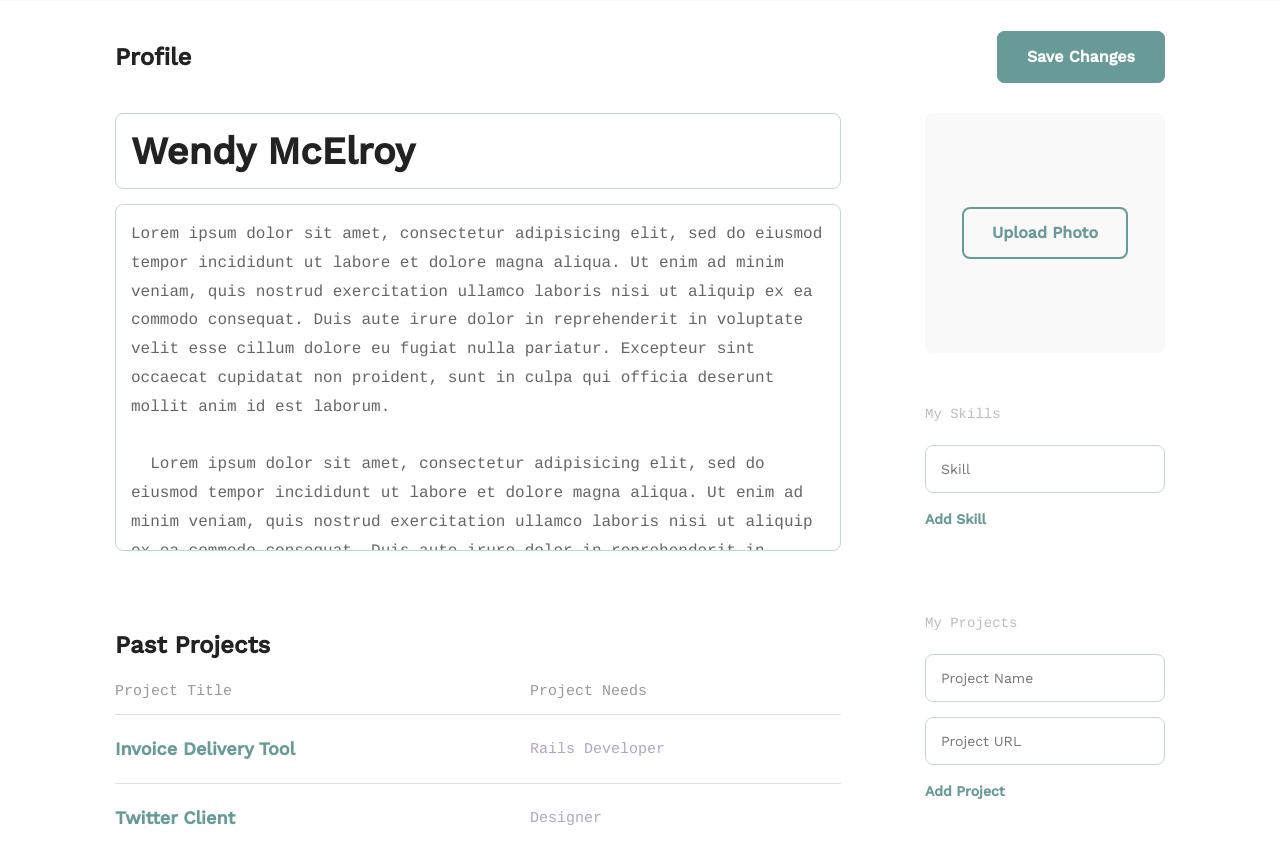
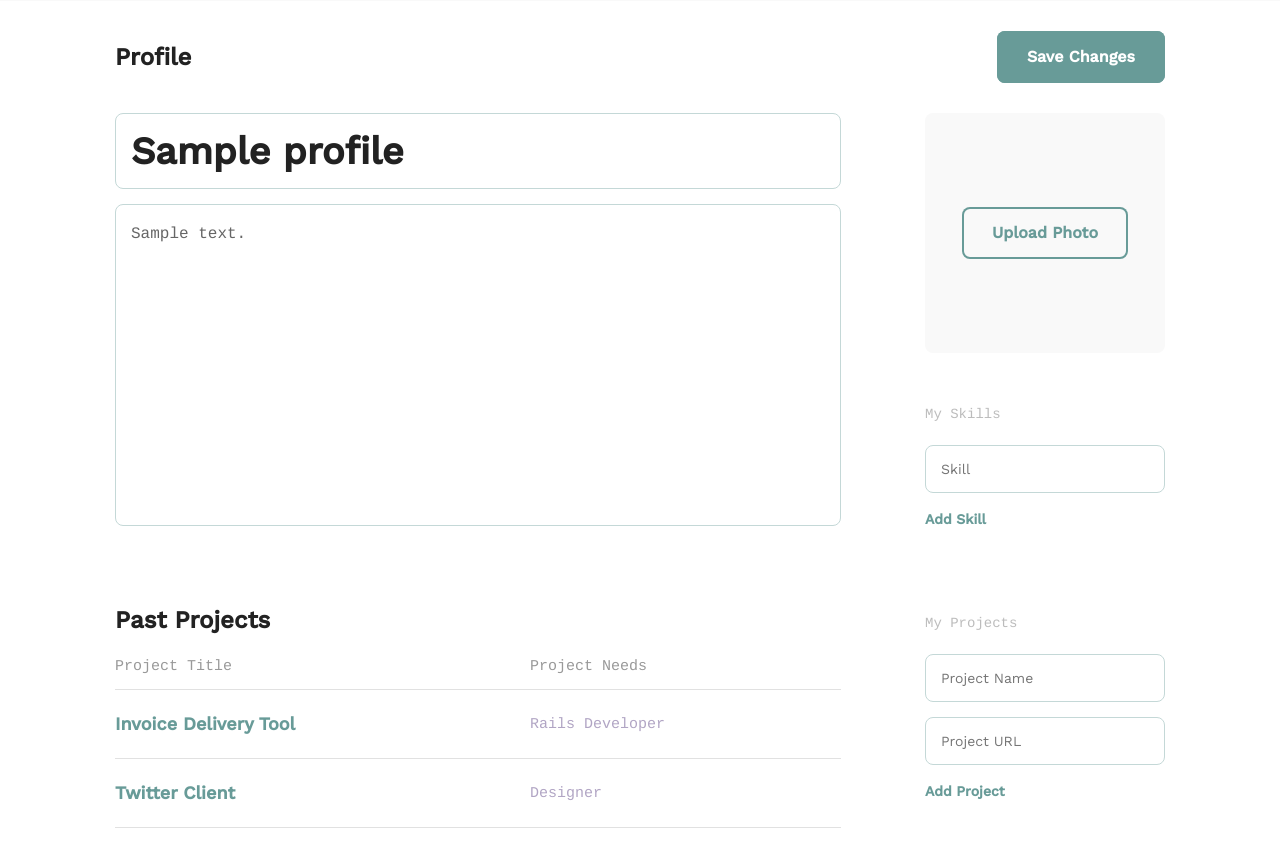
Before and after one commit to hyungmogu/social-team-builder, a Django app: page /profile/edit/ in a window 1280 px wide. Shown: the part 170-1022 px from the top of the page. Run offline with Django 3.2, Linux system fonts and the light colour scheme; a user stored in the database is signed in; tables that the repository leaves empty hold one stand-in row (values such as "Sample post"); parts of the project's set-up code (start-up, migrations or seed data) failed here and were passed over.

Commit message:
feat: Add name & short bio to '/profile/edit'

```diff
--- a/project/main/forms.py
+++ b/project/main/forms.py
@@ -20,6 +20,8 @@ class PositionForm(forms.ModelForm):
         model = Position
 
 class ProfileForm(forms.ModelForm):
+    name = forms.CharField(widget=forms.TextInput(attrs={'placeholder':'Full Name', 'class': 'circle--input--h1'}))
+    short_bio = forms.CharField(widget=forms.Textarea(attrs={'placeholder': 'Tell us about yourself...'}))
     class Meta:
         fields = ('name', 'short_bio', 'profile_image')
         model = Profile
--- a/project/templates/main/profile_edit.html
+++ b/project/templates/main/profile_edit.html
@@ -14,21 +14,23 @@
 
 {% block body_content %}
   <div class="bounds circle--page">
+    <form method="POST">
+      {% csrf_token %}
       <div class="circle--page--header circle--fluid">
         <div class="circle--fluid--cell circle--fluid--primary">
           <h2>Profile</h2>
         </div>
         <div class="circle--fluid--cell circle--fluid--secondary">
-        <a class="button button-primary icon-on-left" href="{% url 'profile' %}">Save Changes</a>
+          <button type="submit" class="button button-primary icon-on-left">Save Changes</button>
         </div>
       </div>
 
       <div class="grid-70">
-      <input type="text" value="Wendy McElroy" placeholder="Full Name" class="circle--input--h1">
+          {{ form_profile.name }}
+          {{ form_profile.name.errors }}
           <div class="circle--article--body">
-        <textarea placeholder="Tell us about yourself...">Lorem ipsum dolor sit amet, consectetur adipisicing elit, sed do eiusmod tempor incididunt ut labore et dolore magna aliqua. Ut enim ad minim veniam, quis nostrud exercitation ullamco laboris nisi ut aliquip ex ea commodo consequat. Duis aute irure dolor in reprehenderit in voluptate velit esse cillum dolore eu fugiat nulla pariatur. Excepteur sint occaecat cupidatat non proident, sunt in culpa qui officia deserunt mollit anim id est laborum.
-
-  Lorem ipsum dolor sit amet, consectetur adipisicing elit, sed do eiusmod tempor incididunt ut labore et dolore magna aliqua. Ut enim ad minim veniam, quis nostrud exercitation ullamco laboris nisi ut aliquip ex ea commodo consequat. Duis aute irure dolor in reprehenderit in voluptate velit esse cillum dolore eu fugiat nulla pariatur. Excepteur sint occaecat cupidatat non proident, sunt in culpa qui officia deserunt mollit anim id est laborum.</textarea>
+            {{ form_profile.short_bio }}
+            {{ form_profile.short_bio.errors }}
           </div>
 
           <h2>Past Projects</h2>
@@ -94,6 +96,7 @@
             </ul>
           </div>
         </div>
-
+      </div>
+    </form>
   </div>
 {% endblock %}
```
Lines whose indentation alone changed are shown as unchanged.
